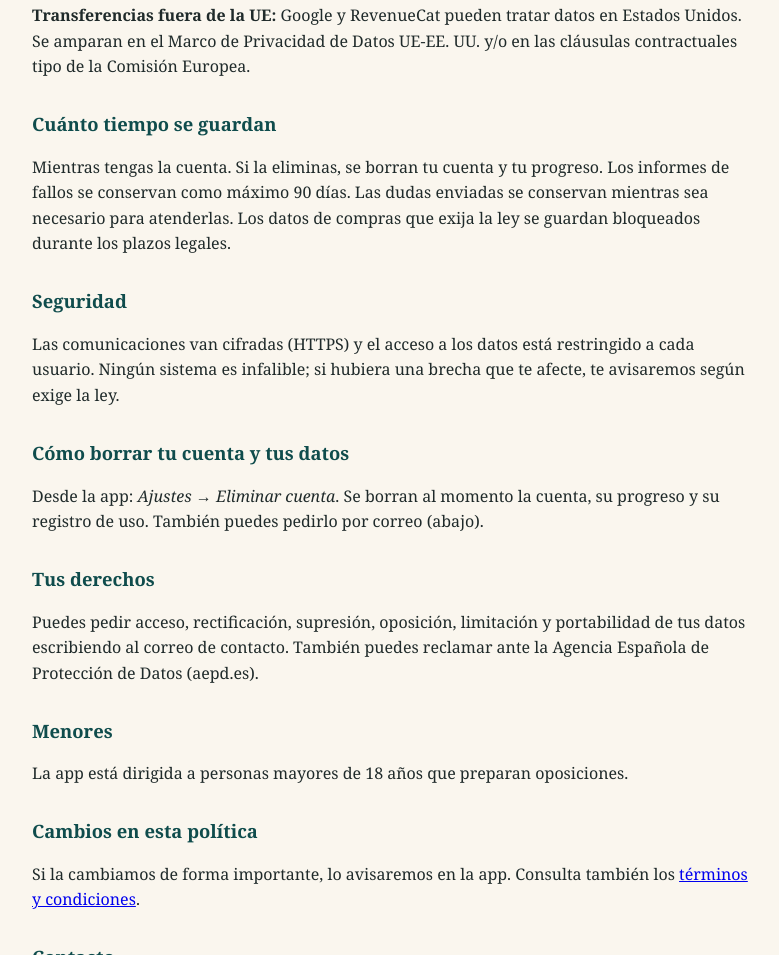
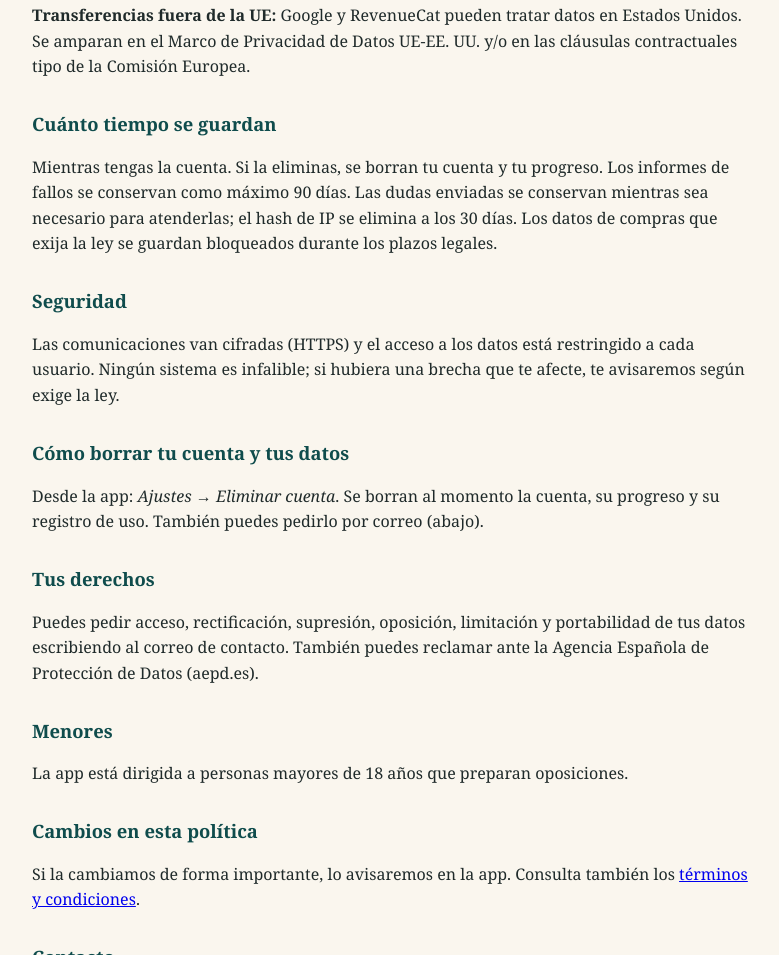
Before and after one commit to TestSeguridadSocial/supuestos-practicos-legal, a plain HTML site: page index.html in a window 1280 px wide. Shown: the part 1766-2721 px from the top of the page, without its empty margins (248-1027 px from the left). Drawn offline with Linux system fonts and the light colour scheme.

Commit message:
Retención del hash de IP

```diff
--- a/index.html
+++ b/index.html
@@ -51,7 +51,7 @@
 <p><strong>Transferencias fuera de la UE:</strong> Google y RevenueCat pueden tratar datos en Estados Unidos. Se amparan en el Marco de Privacidad de Datos UE-EE. UU. y/o en las cláusulas contractuales tipo de la Comisión Europea.</p>
 
 <h2>Cuánto tiempo se guardan</h2>
-<p>Mientras tengas la cuenta. Si la eliminas, se borran tu cuenta y tu progreso. Los informes de fallos se conservan como máximo 90 días. Las dudas enviadas se conservan mientras sea necesario para atenderlas. Los datos de compras que exija la ley se guardan bloqueados durante los plazos legales.</p>
+<p>Mientras tengas la cuenta. Si la eliminas, se borran tu cuenta y tu progreso. Los informes de fallos se conservan como máximo 90 días. Las dudas enviadas se conservan mientras sea necesario para atenderlas; el hash de IP se elimina a los 30 días. Los datos de compras que exija la ley se guardan bloqueados durante los plazos legales.</p>
 
 <h2>Seguridad</h2>
 <p>Las comunicaciones van cifradas (HTTPS) y el acceso a los datos está restringido a cada usuario. Ningún sistema es infalible; si hubiera una brecha que te afecte, te avisaremos según exige la ley.</p>
```
